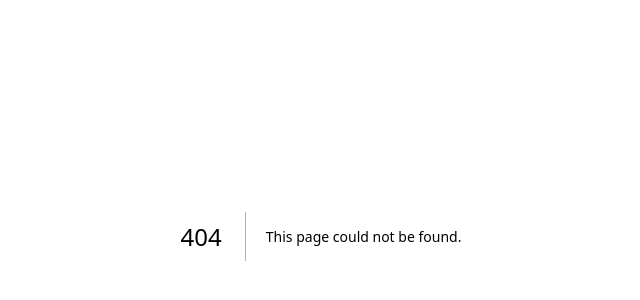
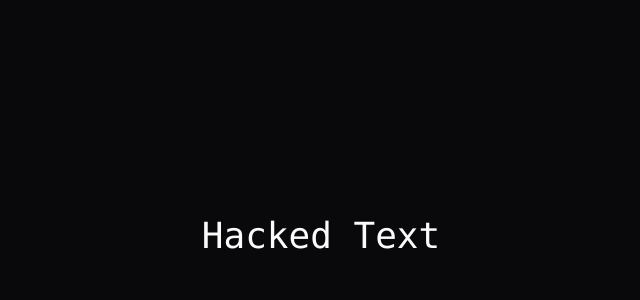
Before and after one commit to StepAsideLiL/effects, a Next.js app: page /effects/hacked-text in a window 1280 px wide. Before the commit this address had no page. Shown: the part 164-464 px from the top of the page, without its empty margins (319-959 px from the left). Built offline with nearby package versions, Linux system fonts and the light colour scheme.

Commit message:
create: hacked text effect perview and doc page

```diff
--- /dev/null
+++ b/app/(main)/effects/hacked-text/page.tsx
@@ -0,0 +1,10 @@
+import HackedText from "@/components/effects/hacked-text";
+import { Main } from "@/components/uis/main";
+
+export default function HackedTextPage() {
+  return (
+    <Main variant={"center"}>
+      <HackedText className="text-4xl">Hacked Text</HackedText>
+    </Main>
+  );
+}
```
